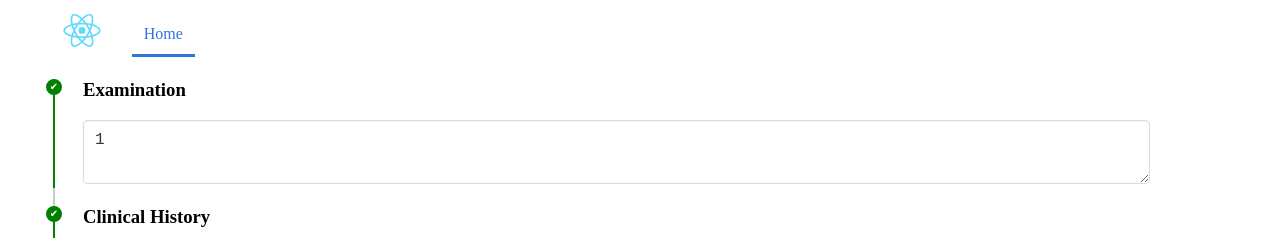
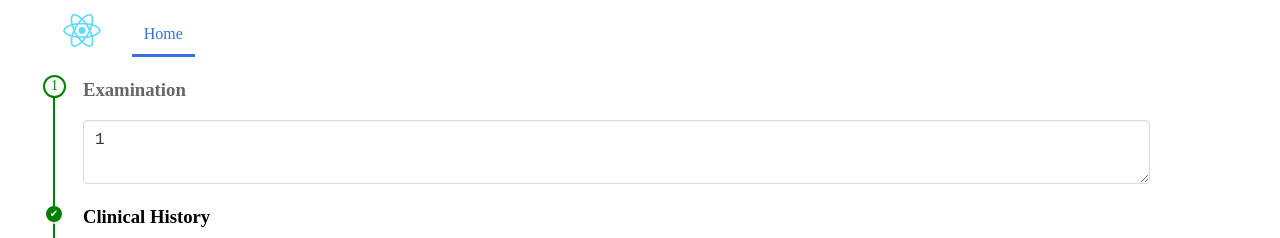
Before and after one commit to Mazzzy/steps-wizard, a React (Create React App) app in the folder steps-wiz-app/: page / in a window 1280 px wide. Shown: the top 238 px of the page. Built offline with nearby package versions, Linux system fonts and the light colour scheme.

Commit message:
added onfocus handler to input and added dynamic classes based on entries

```diff
--- a/steps-wiz-app/src/components/controls/text-field/TextField.tsx
+++ b/steps-wiz-app/src/components/controls/text-field/TextField.tsx
@@ -3,10 +3,12 @@ import "./TextField.css";
 
 type InputElement = HTMLInputElement | HTMLTextAreaElement;
 type InputChangeEvent = React.ChangeEvent<InputElement>;
+type InputFocusEvent = React.FocusEvent<InputElement>;
 
 interface TextFieldProps {
     value: string;
     onChange: (val: string) => void;
+    onFocus: (event: InputFocusEvent) => void;
     placeholder?: string;
     autoFocus?: boolean;
     name?: string;
@@ -14,16 +16,19 @@ interface TextFieldProps {
     textarea?: boolean;
 }
 
-const TextField = React.forwardRef<InputElement, TextFieldProps>(({ onChange, textarea = false, ...rest }, ref) => {
+const TextField = React.forwardRef<InputElement, TextFieldProps>(
+    ({ onChange, onFocus, textarea = false, ...rest }, ref) => {
         const InputElement = textarea ? "textarea" : "input";
         return (
             <InputElement
                 ref={ref as any}
                 className="input"
                 onChange={({ target: { value } }: InputChangeEvent) => onChange(value)}
+                onFocus={onFocus}
                 {...rest}
             />
         );
-});
+    }
+);
 
 export default TextField;
--- a/steps-wiz-app/src/components/main-content/MainContent.css
+++ b/steps-wiz-app/src/components/main-content/MainContent.css
@@ -1,5 +1,9 @@
 .main-contents {
     padding: 0 1.87rem;
+}
+
+.main-contents .current h3 {
+    color: #666666;
 }
 
 .btn-container {
--- a/steps-wiz-app/src/components/main-content/MainContent.tsx
+++ b/steps-wiz-app/src/components/main-content/MainContent.tsx
@@ -22,8 +22,14 @@ const MainContent: FC = () => {
         impressions: "",
     });
 
+    const [currentField, setCurrentField] = useState("exam");
+
     const txtChangeHandler = (val: string, name: string) => {
         handleFieldChange(val, name);
+    };
+
+    const txtFocusHandler = (event: any, name: string) => {
+        console.log("Namee", name);
     };
 
     const validateEntries = () =>
@@ -37,13 +43,23 @@ const MainContent: FC = () => {
         alert("All details saved");
     };
 
+    const dynamicClassNames = (fieldName: string) => {
+        let className = currentField === fieldName ? "current " : "";
+        const field = fields[fieldName];
+        if (field.length > 0) {
+            className += "is-done";
+        }
+        return className;
+    };
+
     const stepsCollection = steps.map((elem, index) => [
-        <div className={`step-item ${fields[elem.name].length > 0 ? "is-done" : ""}`} key={`step-item-key-${index}`}>
+        <div className={`step-item ${dynamicClassNames(elem.name)}`} key={`step-item-key-${index}`}>
             <h3>{elem?.title || ""}</h3>
             <TextField
                 placeholder={elem?.title}
                 value={fields[elem.name]}
                 onChange={(val) => txtChangeHandler(val, elem.name)}
+                onFocus={(event) => txtFocusHandler(event, elem.name)}
                 textarea
             />
         </div>,
--- a/steps-wiz-app/src/components/steps-template/StepsTemplate.css
+++ b/steps-wiz-app/src/components/steps-template/StepsTemplate.css
@@ -27,6 +27,7 @@
     left: -30px;
     height: 100%;
     width: 10px;
+    top: 18px;
 }
 .step-item::after {
     content: "";
```
Lines whose indentation alone changed are shown as unchanged.
